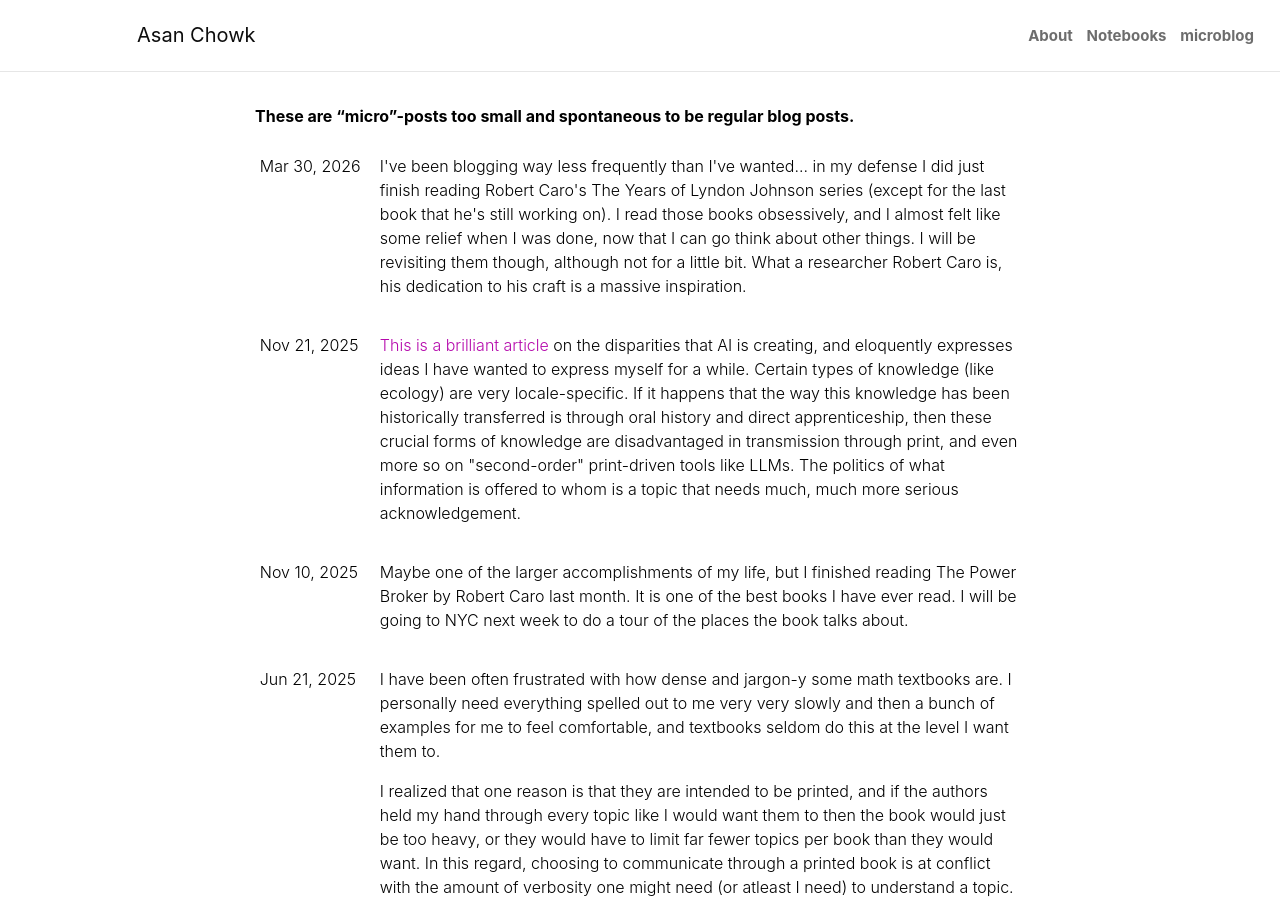
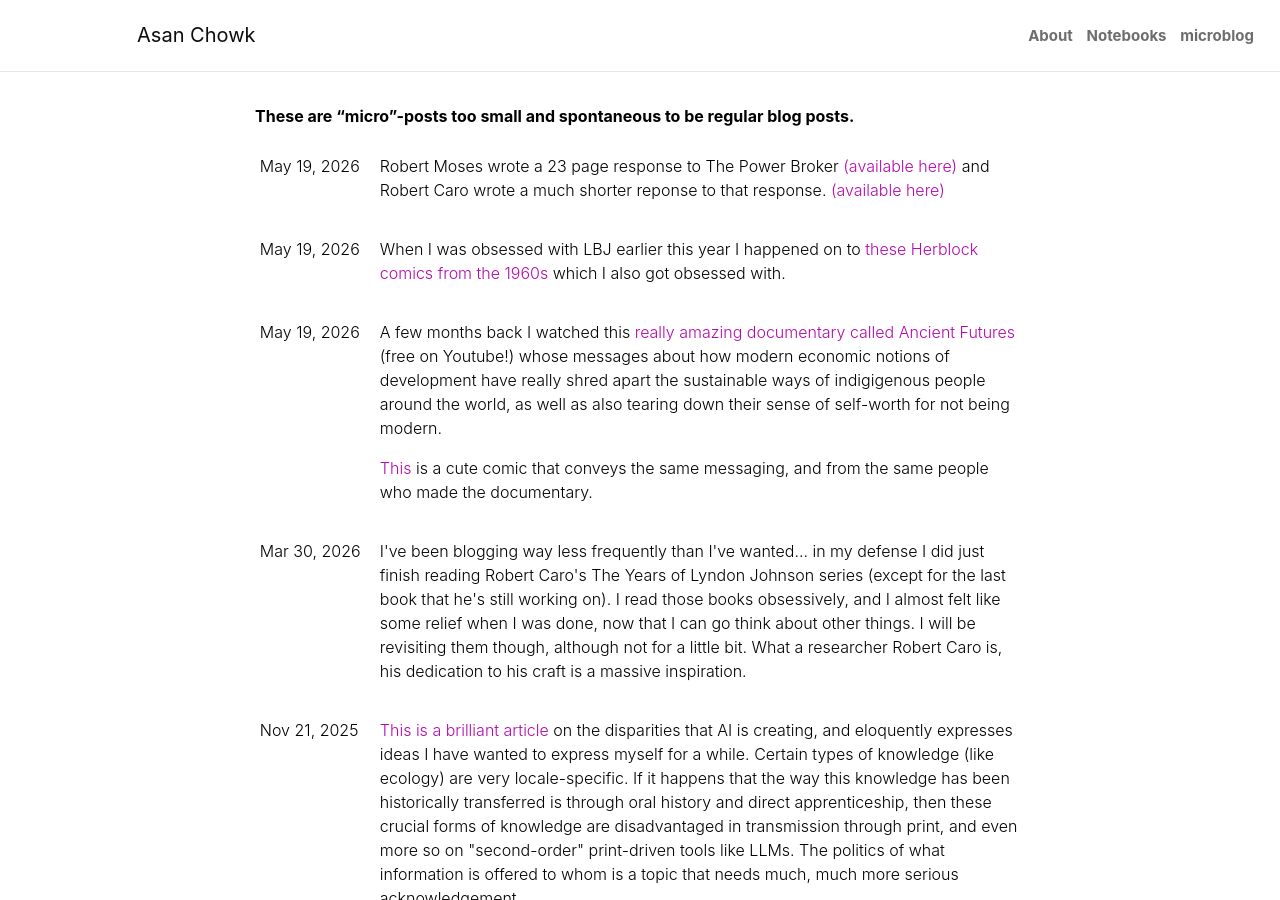
Before and after one commit to bsuwal/bsuwal.github.io, a Jekyll site: the page built from _pages/microblog.md, in a window 1280 px wide and 900 px high. Built offline with Jekyll 4.4.1, drawn with Linux system fonts in a browser that asks for light colours; a style sheet for code colours, icons or effects is not loaded.

Commit message:
new micrposts

```diff
--- a/_data/microblog/micro2025.yml
+++ b/_data/microblog/micro2025.yml
@@ -75,3 +75,21 @@
           I read those books obsessively, and I almost felt like some relief when I was done, now that I can go think about
           other things. I will be revisiting them though, although not for a little bit.
           What a researcher Robert Caro is, his dedication to his craft is a massive inspiration.</p>
+
+  - date: 2026-05-19
+    post: <p>A few months back I watched this <a href="https://www.youtube.com/watch?v=EnWMRR6ZCgU">
+          really amazing documentary called Ancient Futures</a> (free on Youtube!) whose messages about how
+          modern economic notions of development have really shred apart the sustainable ways of indigigenous people
+          around the world, as well as also tearing down their sense of self-worth for not being modern.</p>
+
+          <p><a href="https://www.localfutures.org/wp-content/uploads/A-Journey-to-New-York-Comic-Book-by-Local-Futures.pdf">This</a>
+          is a cute comic that conveys the same messaging, and from the same people who made the documentary.</p>
+
+  - date: 2026-05-19
+    post: <p>When I was obsessed with LBJ earlier this year I happened on to
+          <a href="https://www.loc.gov/exhibits/herblock-gallery/herblock-looks-at-1966.html">these Herblock comics from the 1960s</a>
+          which I also got obsessed with.</p>
+
+  - date: 2026-05-19
+    post: <p>Robert Moses wrote a 23 page response to The Power Broker <a href="https://www.bridgeandtunnelclub.com/detritus/moses/response.htm">(available here)</a>
+          and Robert Caro wrote a much shorter reponse to that response. <a href="https://www.bridgeandtunnelclub.com/detritus/moses/caro.htm">(available here)</a> </p>
```
